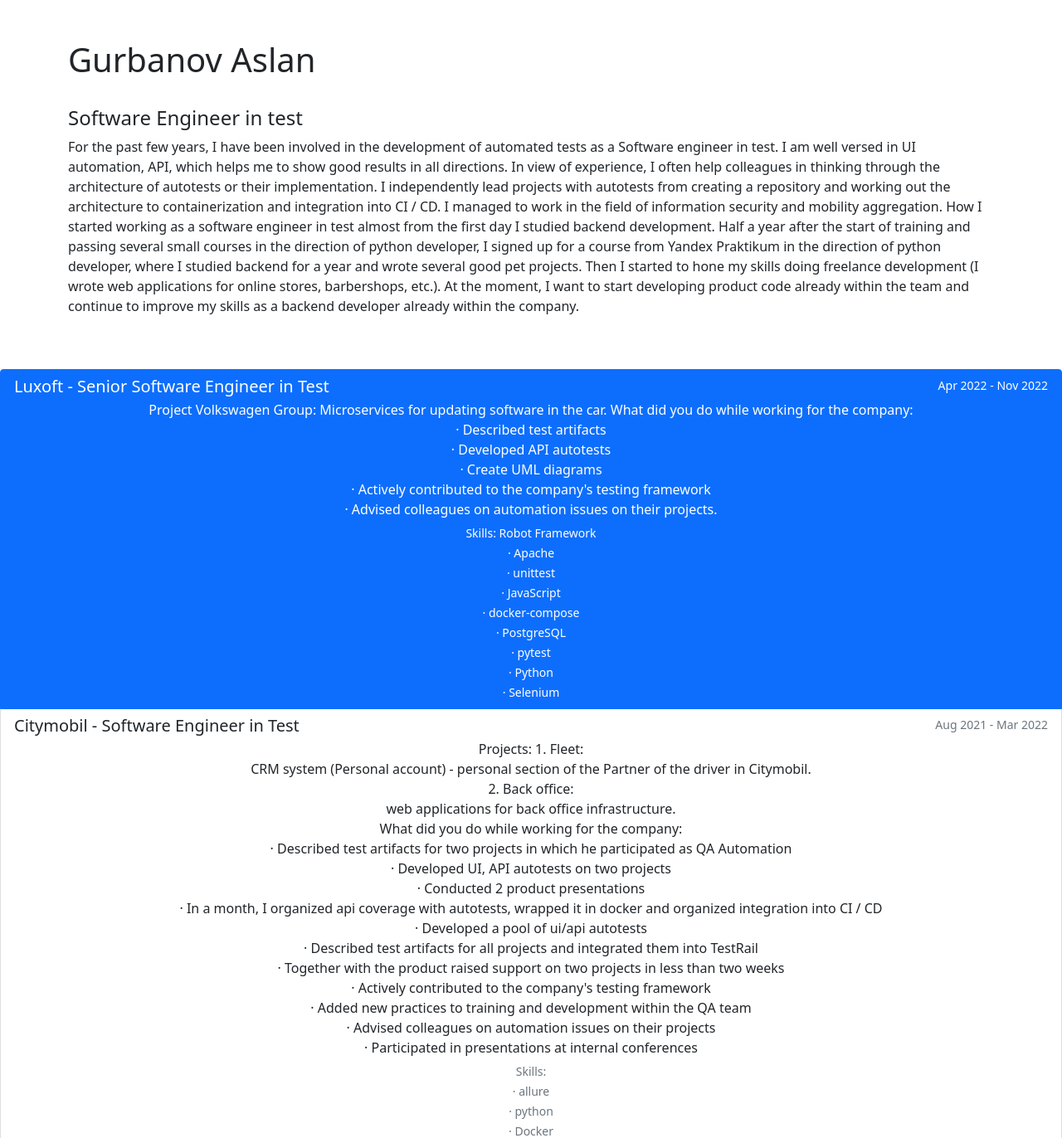
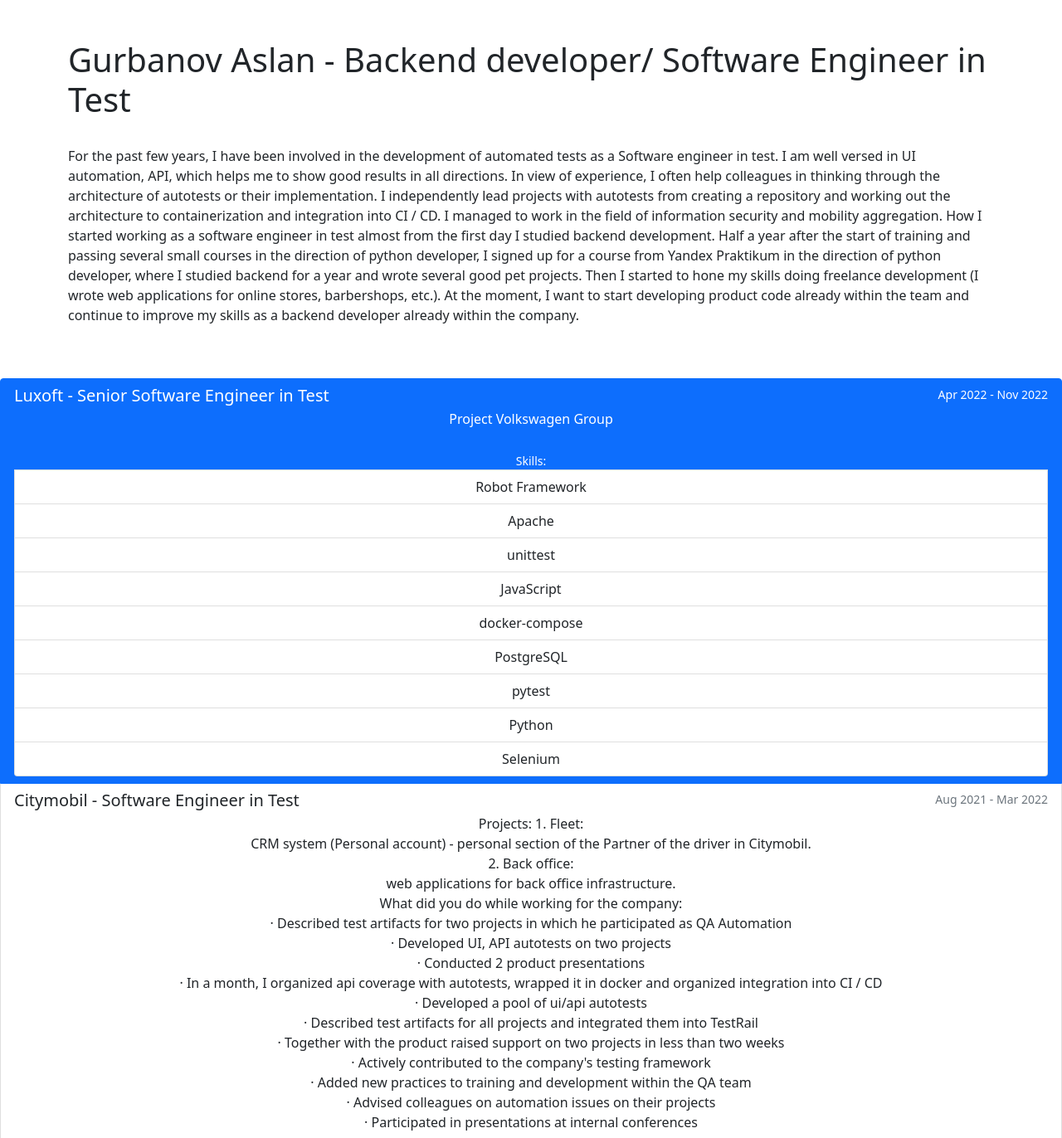
Before and after one commit to Kakoytobarista/AslanDzen, a Django app: page /about/author/ in a window 1280 px wide. Shown: the part 56-1428 px from the top of the page at 83% size. Run offline with Django 3.2, Linux system fonts and the light colour scheme; some libraries are stand-ins or nearby versions.

Commit message:
Add changes

```diff
--- a/yatube/templates/about/author.html
+++ b/yatube/templates/about/author.html
@@ -4,11 +4,10 @@
 {% endblock %}
 {% block content %}
     <div class="container py-5">
-        <h1>Gurbanov Aslan</h1>
+        <h1>Gurbanov Aslan - Backend developer/ Software Engineer in Test</h1>
         <br/>
-        <h4>Software Engineer in test</h4>
         <p>
-            For the past few years, I have been involved in the development
+            <smal>For the past few years, I have been involved in the development
             of automated tests as a Software engineer in test. I am well versed
             in UI automation, API, which helps me to show good results in all directions.
             In view of experience, I often help colleagues in thinking through the architecture
@@ -26,7 +25,7 @@
             development (I wrote web applications for online stores, barbershops, etc.).
 
             At the moment, I want to start developing product code already within the team
-            and continue to improve my skills as a backend developer already within the company.
+                and continue to improve my skills as a backend developer already within the company.</smal>
         </p>
     </div>
     <div class="list-group align-content-center text-center">
@@ -35,26 +34,20 @@
                 <h5 class="mb-1">Luxoft - Senior Software Engineer in Test</h5>
                 <small>Apr 2022 - Nov 2022</small>
             </div>
-            <p class="mb-1">Project Volkswagen Group:
-                Microservices for updating software in the car.
-
-                What did you do while working for the company: <br>
-                   · Described test artifacts <br>
-                   · Developed API autotests <br>
-                   · Create UML diagrams <br>
-                   · Actively contributed to the company's testing framework <br>
-                   · Advised colleagues on automation issues on their projects. <br></p>
-            <small>Skills:
-                Robot Framework <br>
-                    · Apache <br>
-                    · unittest <br>
-                    · JavaScript <br>
-                    · docker-compose <br>
-                    · PostgreSQL <br>
-                    · pytest <br>
-                    · Python <br>
-                    · Selenium<br>
+            <p class="mb-1">Project Volkswagen Group </p><br>
+            <ul class="list-group">
+            <small class="text-left">Skills:
             </small>
+              <li class="list-group-item">Robot Framework </li>
+              <li class="list-group-item">Apache</li>
+              <li class="list-group-item">unittest</li>
+              <li class="list-group-item">JavaScript</li>
+              <li class="list-group-item">docker-compose</li>
+              <li class="list-group-item">PostgreSQL</li>
+              <li class="list-group-item">pytest</li>
+              <li class="list-group-item">Python</li>
+              <li class="list-group-item">Selenium</li>
+            </ul>
         </a>
         <a href="#" class="list-group-item list-group-item-action">
             <div class="d-flex w-100 justify-content-between">
```
